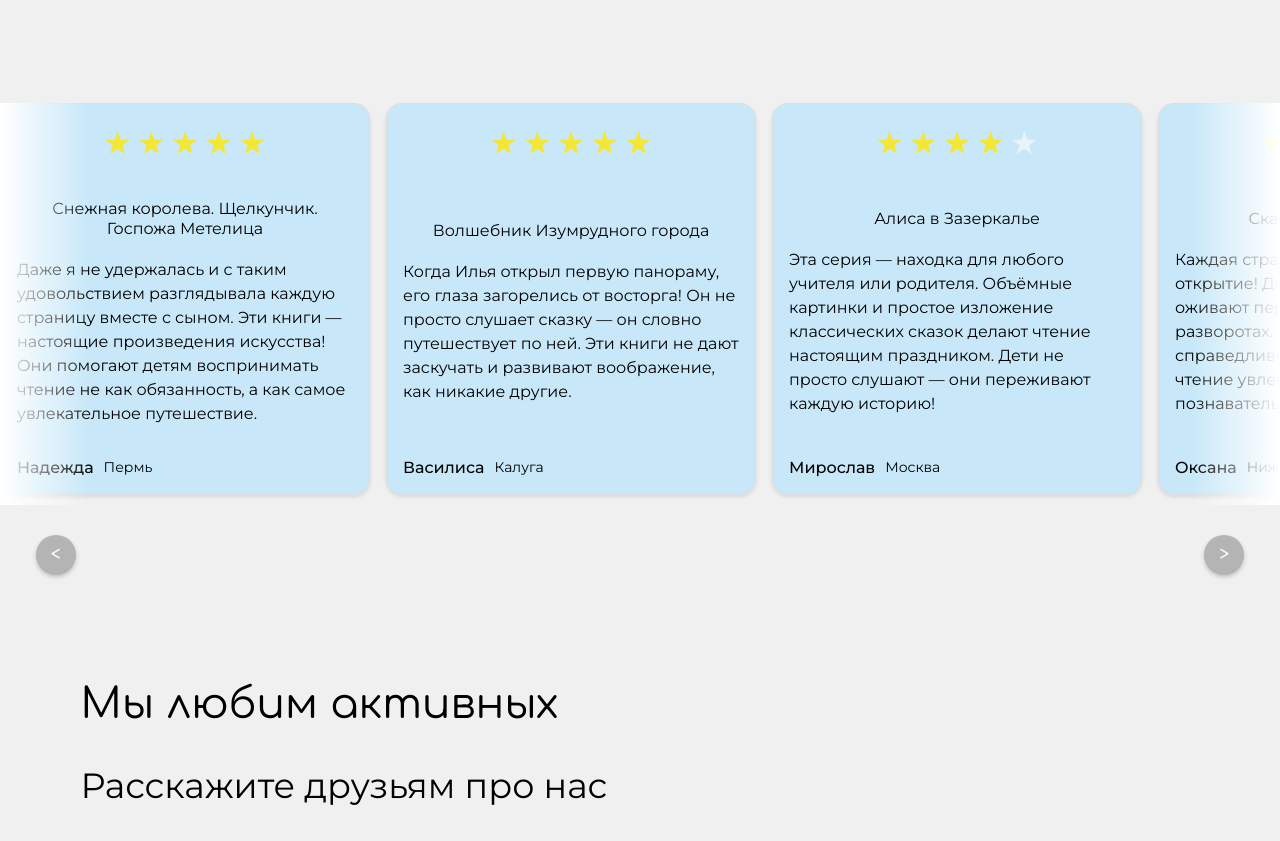
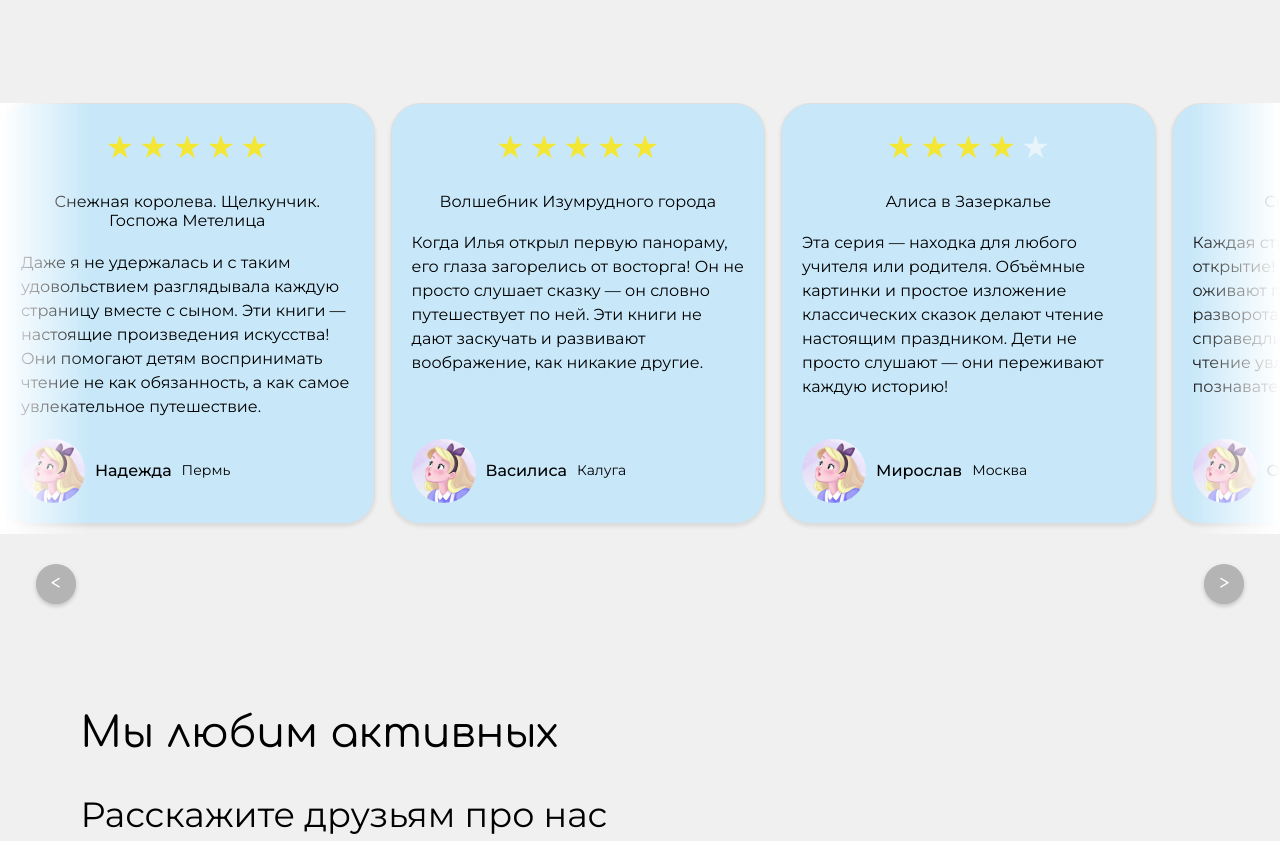
Before and after one commit to makedonzp/ast, a React (Create React App) app: page / in a window 1280 px wide. Shown: the part 5457-6298 px from the top of the page. Built offline with nearby package versions, Linux system fonts and the light colour scheme.

Commit message:
correcting cards

```diff
--- a/src/components/Reviews/Reviews.jsx
+++ b/src/components/Reviews/Reviews.jsx
@@ -121,12 +121,13 @@ export default function Reviews() {
                   <div className={styles.ReviewsCards} key={review.id}>
                     <div className={styles.ReviewsCardsRaiting}>
                       <RatingStars rating={review.rating} />
-                    </div>
-                    <div className={styles.ReviewsCardsText}>
-                      <h2>{review.title}</h2>
-                      <p>{review.text}</p>
+                      <div className={styles.ReviewsCardsText}>
+                        <h2>{review.title}</h2>
+                        <p>{review.text}</p>
+                      </div>
                     </div>
                     <div className={styles.ReviewsCardsAuthor}>
+                      <div className={styles.ReviewsCardsAuthorImage}></div>
                       <h3>{review.name}</h3>
                       <p>{review.city}</p>
                     </div>
--- a/src/components/Reviews/Reviews.module.css
+++ b/src/components/Reviews/Reviews.module.css
@@ -132,15 +132,6 @@
   gap: 16px; /* Расстояние между карточками */
 }
 
-.ReviewsCards {
-  flex: 0 0 auto;
-  width: 370px; /* Ширина карточки фиксированная */
-  background-color: var(--light-blue-card-bg);
-  border-radius: 16px;
-  padding: 16px;
-  box-shadow: 0 2px 4px rgba(0, 0, 0, 0.1);
-}
-
 .ReviewsControlButton {
   background-color: var(--hover-btn-color);
   color: #fff;
```
